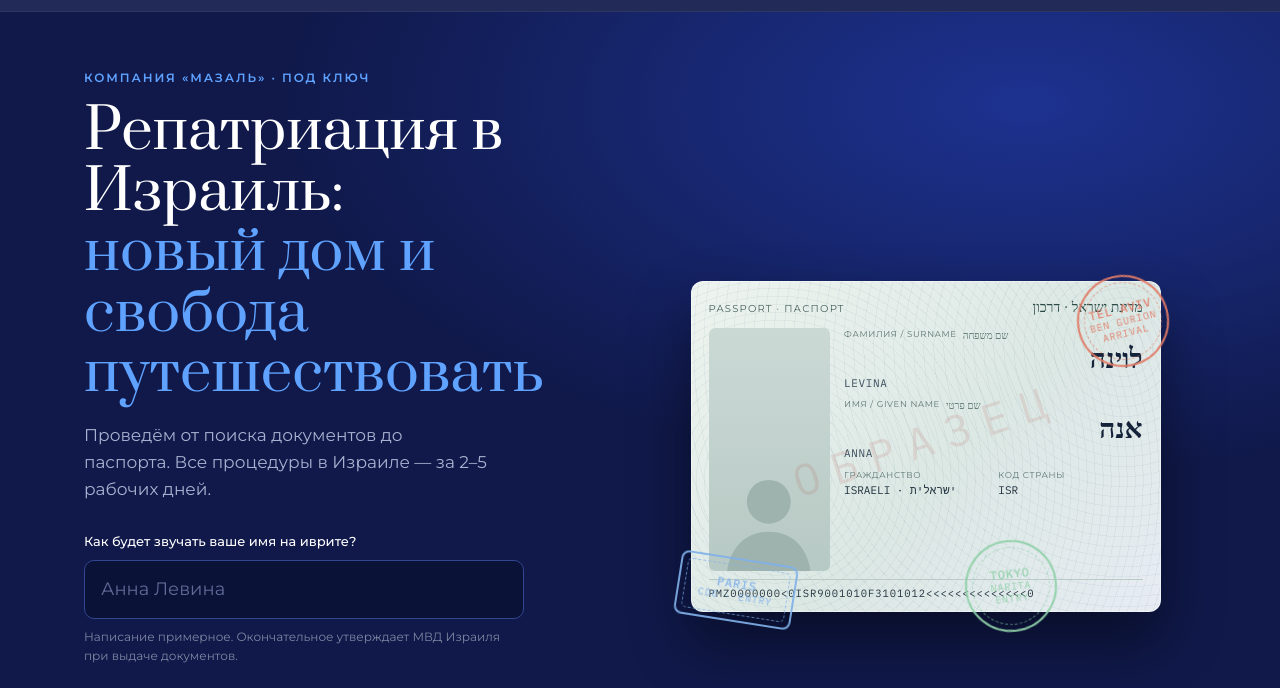
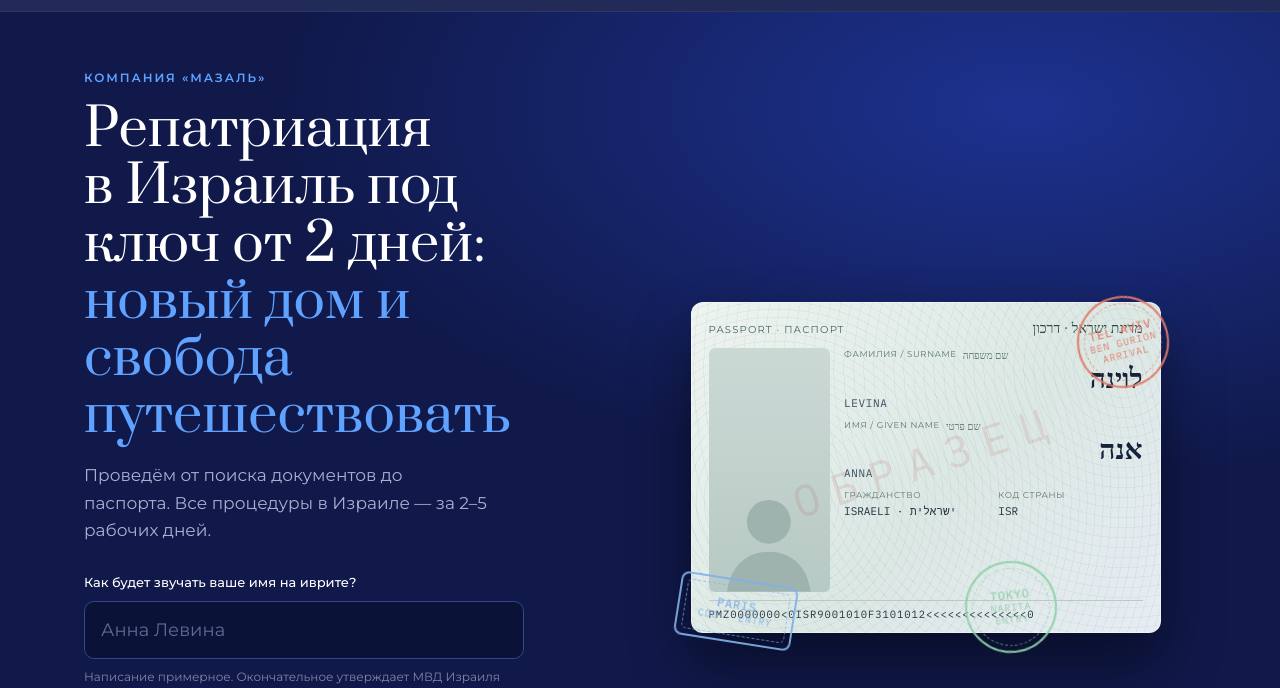
Before and after one commit to Avifrenk/mazal-site-demo, a plain HTML site: page index.html in a window 1280 px wide. Shown: the part 55-743 px from the top of the page. Drawn offline with Linux system fonts and the light colour scheme; a web font is replaced by a local one.

Commit message:
Hero: под ключ от 2 дней
Co-Authored-By: Claude Opus 5.5 <noreply@anthropic.com>

```diff
--- a/index.html
+++ b/index.html
@@ -67,7 +67,7 @@ a:focus-visible,button:focus-visible,input:focus-visible,select:focus-visible,su
 .hero-grid{display:grid;grid-template-columns:1fr 1.05fr;gap:56px;align-items:center;padding-block:56px 96px}
 @media (max-width:900px){.hero-grid{grid-template-columns:1fr;gap:40px;padding-block:32px 64px}}
 .hero .eyebrow{color:var(--brand-soft)}
-.hero h1{color:#fff;font-size:clamp(34px,4.5vw,56px);line-height:1.08;margin:14px 0 18px}
+.hero h1{color:#fff;font-size:clamp(32px,4.2vw,52px);line-height:1.1;margin:14px 0 18px}
 .hero h1 em{font-style:normal;color:var(--brand-soft)}
 .lead{color:var(--on-navy-muted);max-width:36ch;font-size:17px;margin:0 0 28px}
 .name-field{display:flex;flex-direction:column;gap:8px;max-width:440px}
@@ -481,8 +481,8 @@ footer .he{font-family:var(--hebrew);font-size:22px;color:#fff}
 <section class="hero" id="top">
   <div class="wrap hero-grid">
     <div>
-      <div class="eyebrow">Компания «Мазаль» · под ключ</div>
-      <h1>Репатриация в Израиль:<br><em>новый дом и свобода путешествовать</em></h1>
+      <div class="eyebrow">Компания «Мазаль»</div>
+      <h1>Репатриация в Израиль под ключ от 2 дней:<br><em>новый дом и свобода путешествовать</em></h1>
       <p class="lead">Проведём от поиска документов до паспорта. Все процедуры в Израиле — за 2–5 рабочих дней.</p>
       <div class="name-field">
         <label for="name">Как будет звучать ваше имя на иврите?</label>
```
